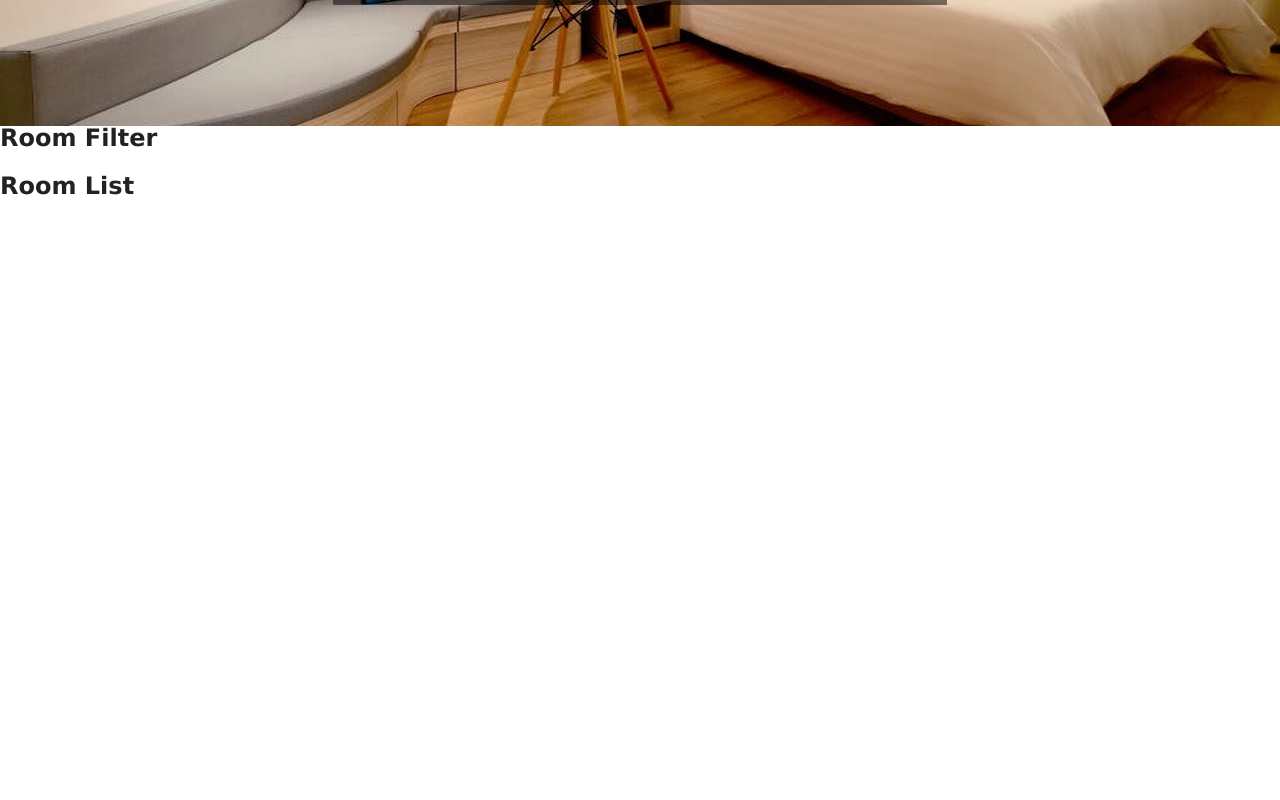
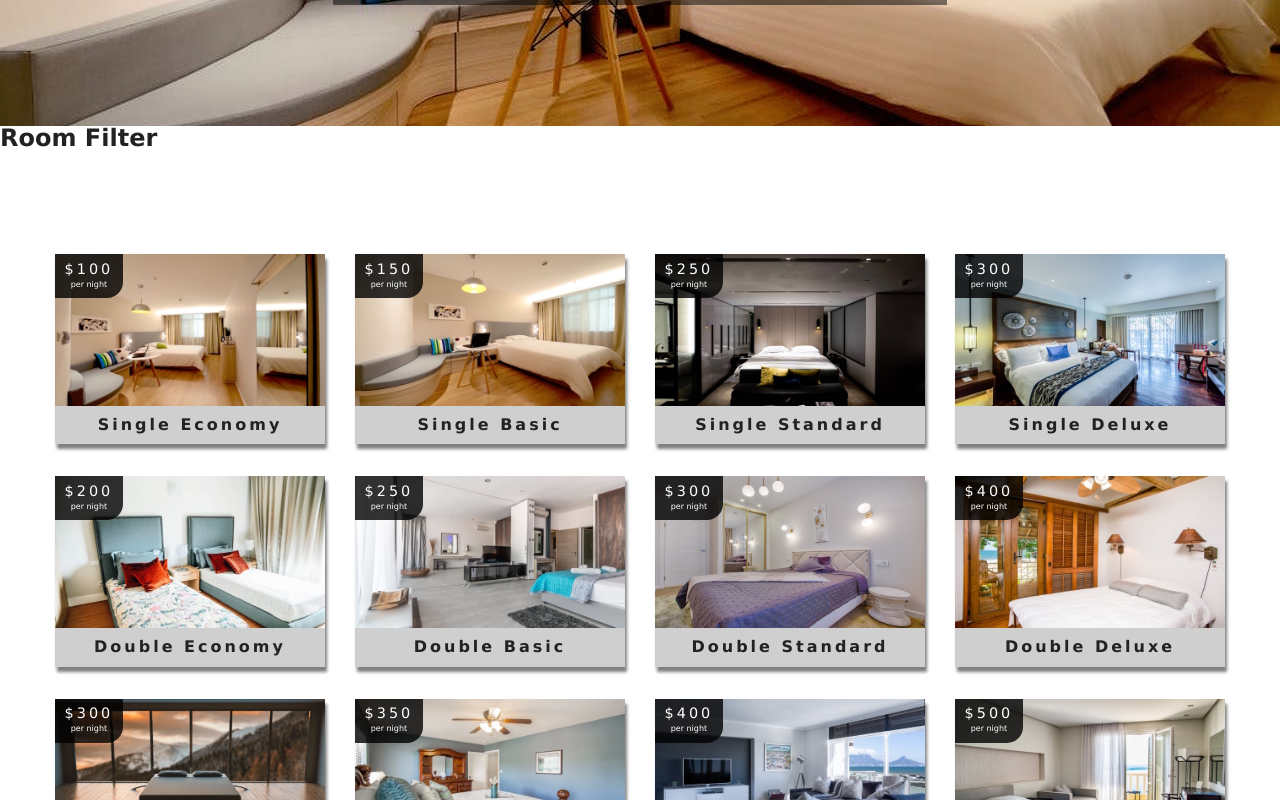
Before and after one commit to mb2o/react-beach-resort, a React (Create React App) app: page /rooms in a window 1280 px wide. Shown: the part 420-1220 px from the top of the page. Before the commit the page ends 800 px from the top, so only its background shows below. Built offline with nearby package versions, Linux system fonts and the light colour scheme.

Commit message:
Room List

```diff
--- a/src/components/RoomList.js
+++ b/src/components/RoomList.js
@@ -1,9 +1,22 @@
 import React from 'react';
+import Room from './Room';
 
-export default function RoomList() {
+export default function RoomList({ rooms }) {
+  if (rooms.length === 0) {
+    return (
+      <div className="empty-search">
+        <h3>Unfortunately no rooms matched your search criteria</h3>
+      </div>
+    );
+  }
+
   return (
-    <div>
-      <h3>Room List</h3>
-    </div>
+    <section className="roomslist">
+      <div className="roomslist-center">
+        {rooms.map(room => (
+          <Room key={room.id} room={room} />
+        ))}
+      </div>
+    </section>
   );
 }
--- a/src/components/RoomsContainer.js
+++ b/src/components/RoomsContainer.js
@@ -1,4 +1,4 @@
-import React from 'react';
+import React, { Fragment } from 'react';
 import Loading from '../components/Loading';
 import RoomFilter from './RoomFilter';
 import RoomList from './RoomList';
@@ -12,10 +12,10 @@
   }
 
   return (
-    <div>
+    <Fragment>
       <RoomFilter rooms={rooms} />
       <RoomList rooms={sortedRooms} />
-    </div>
+    </Fragment>
   );
 }
 
```
